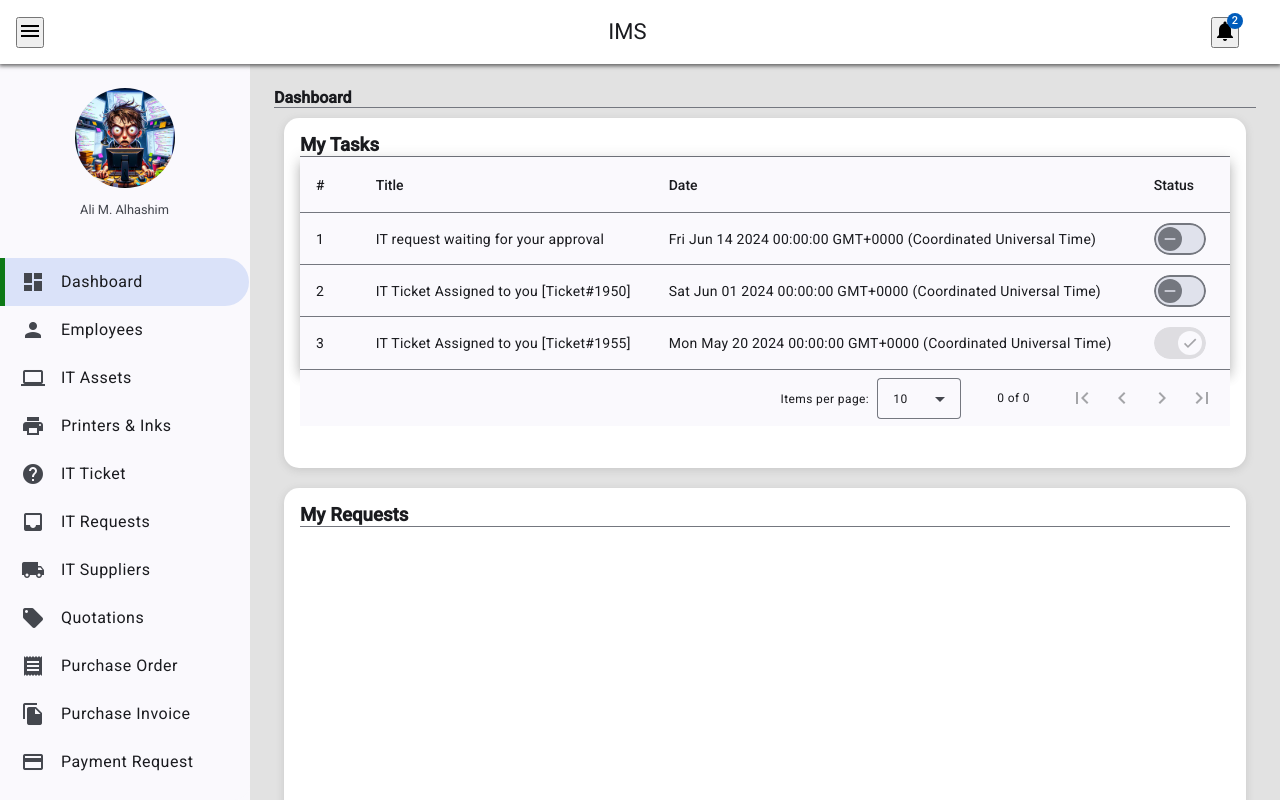
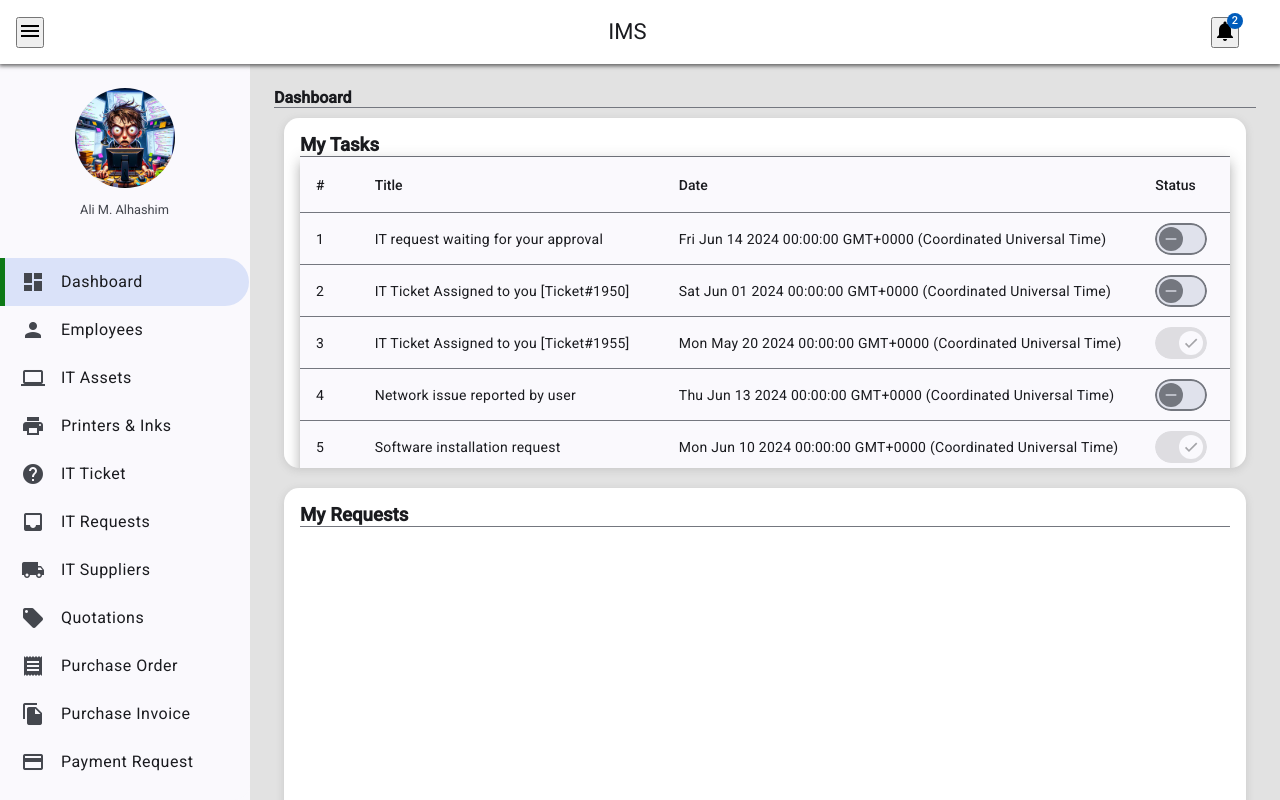
Before and after one commit to ali-alhashim/heroTech, an Angular app: page /dashboard in a window 1280 px wide. Built offline with nearby package versions, Linux system fonts and the light colour scheme.

Commit message:
mock-data

```diff
--- /dev/null
+++ b/src/app/mock-data.ts
@@ -0,0 +1,89 @@
+import {Task} from './interfaces/task';
+
+export const taskData: Task[] =
+[
+  {
+    id: 1,
+    title: 'IT request waiting for your approval',
+    isCompleted: false,
+    ownerId: 15,
+    assignedBy: 0,
+    createdDate: new Date(2024, 5, 14) // Year, Month[0-11], [1-30-31-29]
+  },
+  {
+    id: 2,
+    title: 'IT Ticket Assigned to you [Ticket#1950]',
+    isCompleted: false,
+    ownerId: 15,
+    assignedBy: 13,
+    createdDate: new Date(2024, 5, 1) // Year, Month[0-11], [1-30-31-29]
+  },
+  {
+    id: 3,
+    title: 'IT Ticket Assigned to you [Ticket#1955]',
+    isCompleted: true,
+    ownerId: 15,
+    assignedBy: 13,
+    createdDate: new Date(2024, 4, 20), // Year, Month[0-11], [1-30-31-29]
+    note: 'I replaced user computer too old '
+  },
+  {
+    id: 4,
+    title: 'Network issue reported by user',
+    isCompleted: false,
+    ownerId: 20,
+    assignedBy: 5,
+    createdDate: new Date(2024, 5, 13) // Year, Month[0-11], [1-30-31-29]
+  },
+  {
+    id: 5,
+    title: 'Software installation request',
+    isCompleted: true,
+    ownerId: 25,
+    assignedBy: 8,
+    createdDate: new Date(2024, 5, 10), // Year, Month[0-11], [1-30-31-29]
+    note: 'Installed required software on user machine'
+  },
+  {
+    id: 6,
+    title: 'IT request waiting for your approval',
+    isCompleted: false,
+    ownerId: 30,
+    assignedBy: 15,
+    createdDate: new Date(2024, 5, 12) // Year, Month[0-11], [1-30-31-29]
+  },
+  {
+    id: 7,
+    title: 'Security incident reported [Incident#4500]',
+    isCompleted: true,
+    ownerId: 15,
+    assignedBy: 7,
+    createdDate: new Date(2024, 4, 25), // Year, Month[0-11], [1-30-31-29]
+    note: 'Security incident resolved'
+  },
+  {
+    id: 8,
+    title: 'Hardware upgrade required',
+    isCompleted: false,
+    ownerId: 35,
+    assignedBy: 3,
+    createdDate: new Date(2024, 5, 5) // Year, Month[0-11], [1-30-31-29]
+  },
+  {
+    id: 9,
+    title: 'IT Ticket Assigned to you [Ticket#1960]',
+    isCompleted: false,
+    ownerId: 15,
+    assignedBy: 13,
+    createdDate: new Date(2024, 5, 9) // Year, Month[0-11], [1-30-31-29]
+  },
+  {
+    id: 10,
+    title: 'New user account creation',
+    isCompleted: true,
+    ownerId: 40,
+    assignedBy: 9,
+    createdDate: new Date(2024, 4, 30), // Year, Month[0-11], [1-30-31-29]
+    note: 'Created new user account successfully'
+  }
+  ];
--- a/src/app/pages/dashboard/dashboard.component.ts
+++ b/src/app/pages/dashboard/dashboard.component.ts
@@ -6,34 +6,10 @@ import { MatSlideToggleModule } from '@angular/material/slide-toggle';
 import { LiveAnnouncer } from '@angular/cdk/a11y';
 import { MatSort, Sort, MatSortModule } from '@angular/material/sort';
 import {MatPaginator, MatPaginatorModule} from '@angular/material/paginator';
+import {taskData} from '../../mock-data'
 
-const taskData: Task[] = [
-  {
-    id: 1,
-    title: 'IT request waiting for your approval',
-    isCompleted: false,
-    ownerId: 15,
-    assignedBy: 0,
-    createdDate: new Date(2024, 5, 14),  // Year, Month[0-11], [1-30-31-29]
-  },
-  {
-    id: 2,
-    title: 'IT Ticket Assigned to you [Ticket#1950]',
-    isCompleted: false,
-    ownerId: 15,
-    assignedBy: 13,
-    createdDate: new Date(2024, 5, 1),  // Year, Month[0-11], [1-30-31-29]
-  },
-  {
-    id: 3,
-    title: 'IT Ticket Assigned to you [Ticket#1955]',
-    isCompleted: true,
-    ownerId: 15,
-    assignedBy: 13,
-    createdDate: new Date(2024, 4, 20),  // Year, Month[0-11], [1-30-31-29]
-    note: 'I replaced user computer too old '
-  }
-];
+
+
 
 @Component({
   selector: 'app-dashboard',
```
